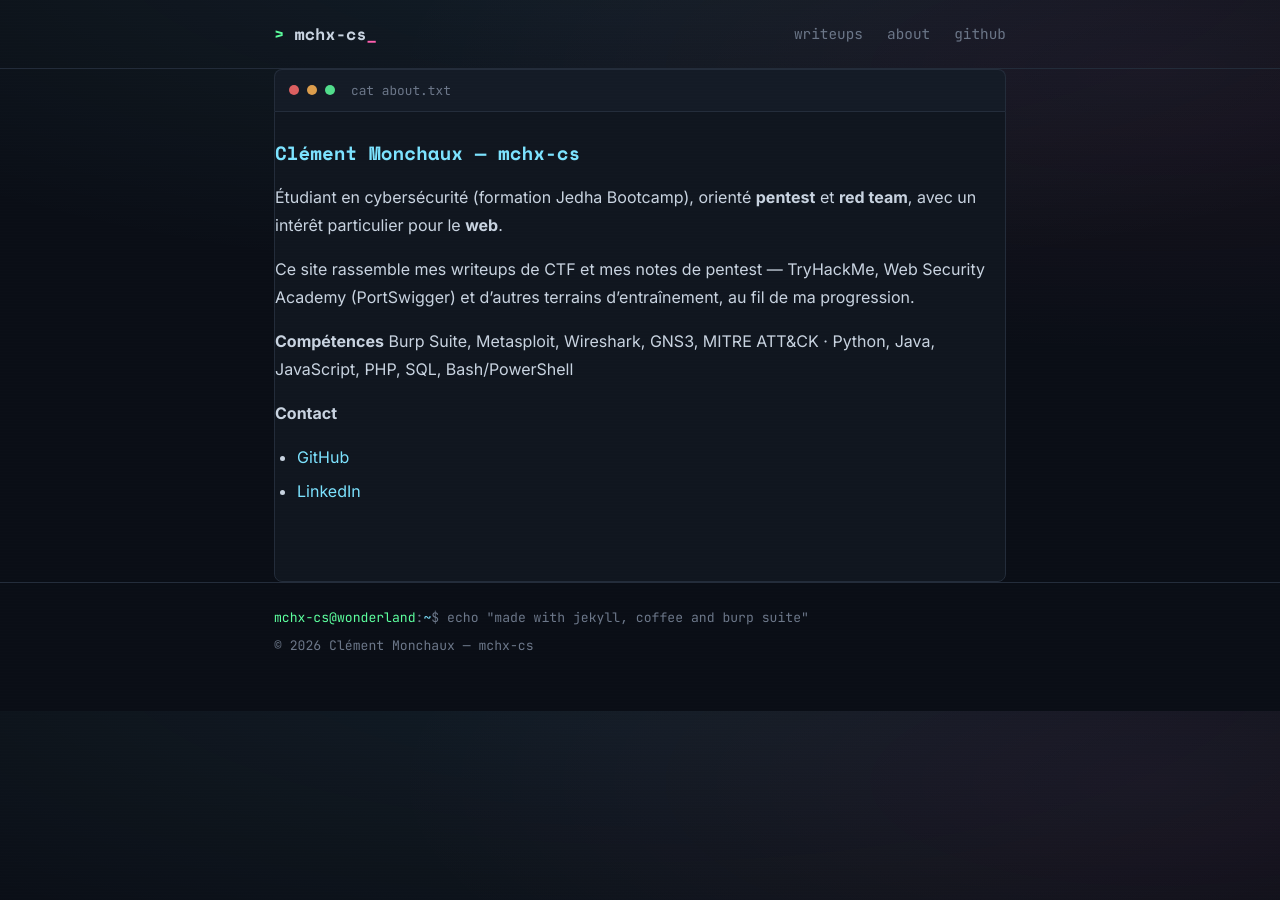
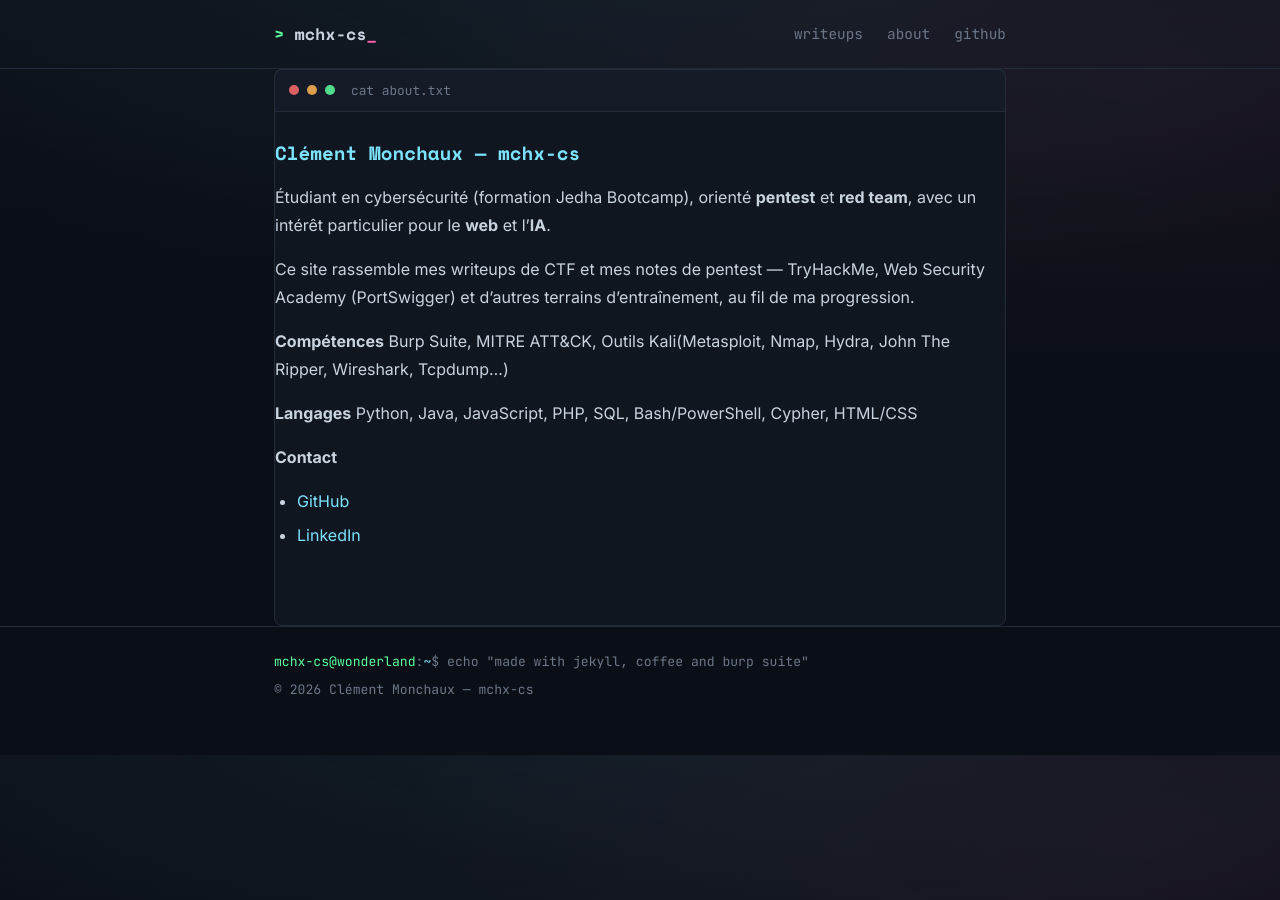
Before and after one commit to mchx-cs/mchx-cs.github.io, a Jekyll site: the page built from about.md, in a window 1280 px wide. Built offline with Jekyll 4.4.1, drawn with Linux system fonts in a browser that asks for light colours.

Commit message:
Update about.md

```diff
--- a/about.md
+++ b/about.md
@@ -12,12 +12,15 @@ permalink: /about/
 
 ## Clément Monchaux — mchx-cs
 
-Étudiant en cybersécurité (formation Jedha Bootcamp), orienté **pentest** et **red team**, avec un intérêt particulier pour le **web**.
+Étudiant en cybersécurité (formation Jedha Bootcamp), orienté **pentest** et **red team**, avec un intérêt particulier pour le **web** et l'**IA**.
 
 Ce site rassemble mes writeups de CTF et mes notes de pentest — TryHackMe, Web Security Academy (PortSwigger) et d'autres terrains d'entraînement, au fil de ma progression.
 
 **Compétences**
-Burp Suite, Metasploit, Wireshark, GNS3, MITRE ATT&CK · Python, Java, JavaScript, PHP, SQL, Bash/PowerShell
+Burp Suite, MITRE ATT&CK, Outils Kali(Metasploit, Nmap, Hydra, John The Ripper, Wireshark, Tcpdump...)
+
+**Langages**
+Python, Java, JavaScript, PHP, SQL, Bash/PowerShell, Cypher, HTML/CSS
 
 **Contact**
 - [GitHub](https://github.com/mchx-cs)
```
